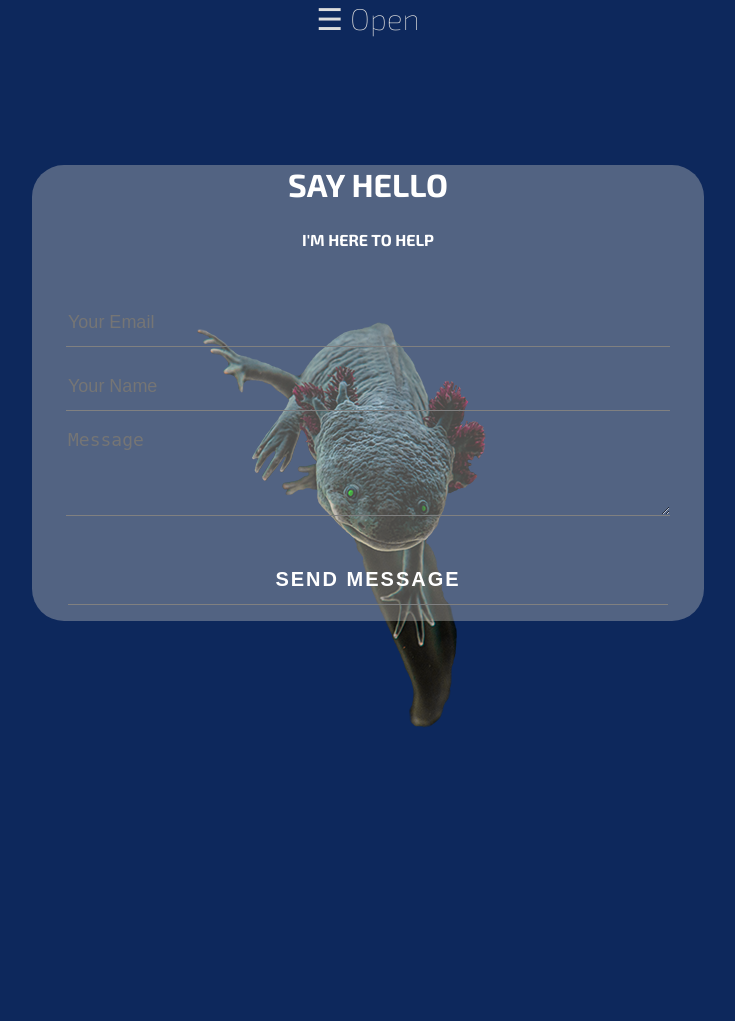
After one commit to rsoria21/FernandoGamino, a PHP site: page /contactForm/contact.html in a window 1280 px wide. The commit adds this page. Shown: the whole page, without its empty margins (272-1007 px from the left). Run offline with PHP 8.4, Linux system fonts and the light colour scheme.

Commit message:
added nav and contact form

```diff
--- /dev/null
+++ b/contactForm/contact.html
@@ -0,0 +1,83 @@
+<!DOCTYPE html>
+<html lang="en">
+  <head>
+    <meta charset="UTF-8" />
+    <meta name="viewport" content="width=device-width, initial-scale=1.0" />
+    <!-- CSS -->
+    <link rel="stylesheet" href="/contactForm/styles.css" />
+    <!-- google fonts -->
+    <link rel="preconnect" href="https://fonts.gstatic.com" />
+    <link
+      href="https://fonts.googleapis.com/css2?family=Exo+2:wght@100;300;400;600;700;900&display=swap"
+      rel="stylesheet"
+    />
+    <!-- JQuery -->
+    <script
+      src="https://code.jquery.com/jquery-3.6.0.slim.js"
+      integrity="sha256-HwWONEZrpuoh951cQD1ov2HUK5zA5DwJ1DNUXaM6FsY="
+      crossorigin="anonymous"
+    ></script>
+    <!-- Script -->
+    <script src="/contactForm/script.js"></script>
+    <title>contact form</title>
+  </head>
+  <body>
+    <div id="mySidenav" class="sidenav">
+      <a href="javascript:void(0)" class="closebtn" onclick="closeNav()"
+        >&times;</a
+      >
+      <a href="/index.html">Home</a>
+      <a href="#">About</a>
+      <a href="#">Services</a>
+      <a href="/contactForm/contact.html">Contact</a>
+    </div>
+    <span class="nav-text" onclick="openNav()">&#9776; Open</span>
+    <section class="container">
+      <div class="contact-section">
+        <div class="contact-title">
+          <h1>Say Hello</h1>
+          <h2>I'm here to help</h2>
+        </div>
+
+        <div class="contact-form">
+          <form
+            id="contact-form"
+            action="https://formspree.io/f/xnqlpvol"
+            method="POST"
+          >
+            <input
+              type="email"
+              name="email"
+              placeholder="Your Email"
+              class="email form-control"
+            />
+            <br />
+            <input
+              type="text"
+              name="subject"
+              placeholder="Your Name"
+              class="subject form-control"
+            />
+            <br />
+
+            <textarea
+              name="message"
+              placeholder="Message"
+              rows="4"
+              class="message form-control"
+            ></textarea>
+            <br />
+
+            <div class="status"></div>
+            <!-- <button type="submit" class="submit form-control">Send</button> -->
+            <input
+              type="submit"
+              class="form-control submit"
+              value="SEND MESSAGE"
+            />
+          </form>
+        </div>
+      </div>
+    </section>
+  </body>
+</html>
--- /dev/null
+++ b/contactForm/script.js
@@ -0,0 +1,41 @@
+$(document).ready(function () {
+  $(".submit").click(function (event) {
+    console.log("Clicked button");
+
+    var email = $(".email").val();
+    var subject = $(".subject").val();
+    var message = $(".message").val();
+    var statusElm = $(".status");
+    statusElm.empty();
+
+    if (email.length > 5 && email.includes("@") && email.includes(".")) {
+      statusElm.append("<div>Email is valid </div>");
+    } else {
+      event.preventDefault();
+      statusElm.append("<div>Email is not valid </div>");
+    }
+
+    if (subject.length >= 2) {
+      statusElm.append("<div>Subject is valid </div>");
+    } else {
+      event.preventDefault();
+      statusElm.append("<div>Subject is not valid </div>");
+    }
+
+    if (message.length >= 10) {
+      statusElm.append("<div>Message is valid </div>");
+    } else {
+      event.preventDefault();
+      statusElm.append("<div>Message is not valid </div>");
+    }
+  });
+});
+
+// START NAV
+function openNav() {
+  document.getElementById("mySidenav").style.width = "250px";
+}
+function closeNav() {
+  document.getElementById("mySidenav").style.width = "0";
+}
+// END NAV
--- /dev/null
+++ b/contactForm/styles.css
@@ -0,0 +1,144 @@
+/* CONTACT F3 */
+body {
+  margin: 0;
+  padding: 0;
+  text-align: center;
+  box-sizing: border-box;
+  font-family: "Exo 2", sans-serif;
+  background: rgb(13, 40, 92);
+  background-image: url(/images/axolotl.png);
+  background-repeat: no-repeat;
+  background-position: center;
+}
+
+/* START NAV */
+.sidenav {
+  height: 100%;
+  width: 0;
+  position: fixed;
+  z-index: 1;
+  top: 0;
+  left: 0;
+  background-color: #111;
+  overflow-x: hidden;
+  transition: 0.5s;
+  padding-top: 60px;
+}
+.nav-text {
+  color: #ddd;
+  font-weight: 100;
+  font-size: 30px;
+  cursor: pointer;
+}
+
+.sidenav a {
+  padding: 8px 8px 8px 32px;
+  text-decoration: none;
+  font-size: 25px;
+  color: #818181;
+  display: block;
+  transition: 0.3s;
+}
+
+.sidenav a:hover {
+  color: #f1f1f1;
+}
+
+.sidenav .closebtn {
+  position: absolute;
+  top: 0;
+  right: 25px;
+  font-size: 36px;
+  margin-left: 50px;
+}
+
+@media screen and (max-height: 450px) {
+  .sidenav {
+    padding-top: 15px;
+  }
+  .sidenav a {
+    font-size: 18px;
+  }
+}
+/* END NAV */
+/* Form Start */
+.container {
+  padding: 1.75rem 0 25rem 0;
+}
+.contact-section {
+  background-color: rgba(206, 205, 199, 0.356);
+  border-radius: 2rem;
+  margin: 3rem 19rem 0 19rem;
+}
+
+.contact-title {
+  margin-top: 100px;
+  color: #fff;
+  text-transform: uppercase;
+  transition: all 4s ease-in-out;
+}
+
+.contact-title h1 {
+  font-size: 32px;
+  /* line-height: 10px; */
+}
+
+.contact-title h2 {
+  font-size: 16px;
+}
+
+form {
+  margin-top: 50px;
+  transition: all 4s ease-in-out;
+}
+
+.form-control {
+  width: 600px;
+  background: transparent;
+  border: none;
+  outline: none;
+  border-bottom: 1px solid grey;
+  color: #fff;
+  font-size: 18px;
+  margin-bottom: 16px;
+}
+
+@media screen and (max-width: 1200px) {
+  .contact-section {
+    margin: 3rem 11rem 0 11rem;
+  }
+  .form-control {
+    width: 450px;
+  }
+}
+
+@media screen and (max-width: 800px) {
+  .contact-section {
+    margin: 0;
+  }
+  .form-control {
+    width: 400px;
+  }
+}
+
+input {
+  height: 45px;
+}
+
+form .submit {
+  background: #ff5722;
+  background-color: transparent;
+  color: #fff;
+  font-size: 20px;
+  letter-spacing: 2px;
+  font-weight: bold;
+  height: 50px;
+  margin-top: 20px;
+}
+
+form .submit:hover {
+  background-color: #0225be79;
+  cursor: pointer;
+  border-radius: 1rem;
+}
+/* FORM END */
```
Also changed, not shown: index.html (+30 -1 lines), script.js (+8 -0 lines), styles.css (+137 -45 lines).
